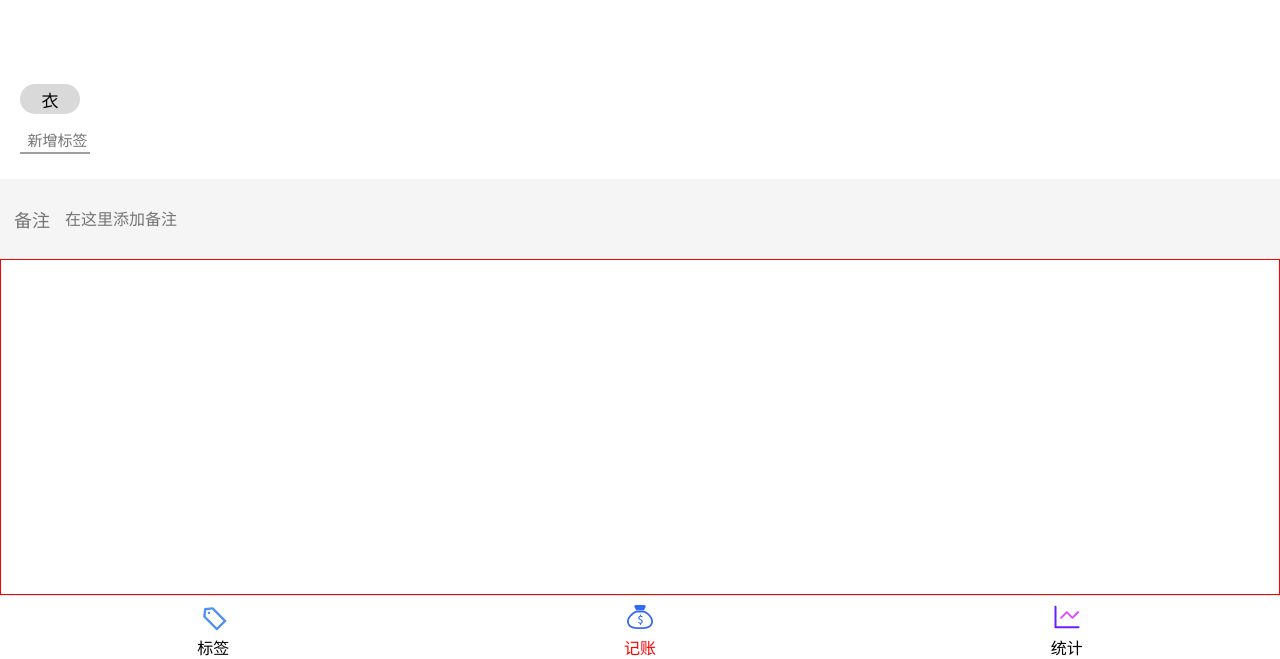
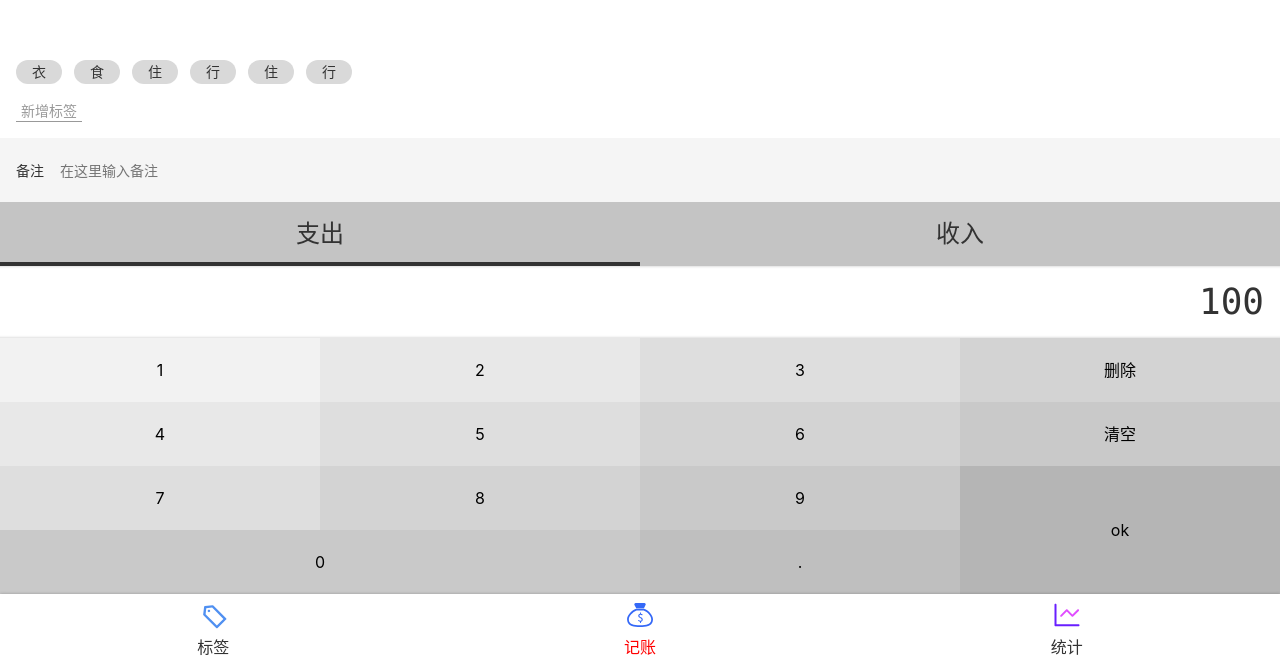
Before and after one commit to chenguocan/myMoney, a Vue app: page /#/money in a window 1280 px wide. Shown: the part 141-800 px from the top of the page. Built offline with nearby package versions, Linux system fonts and the light colour scheme.

Commit message:
Money静态页面

```diff
--- a/public/index.html
+++ b/public/index.html
@@ -3,7 +3,7 @@
   <head>
     <meta charset="utf-8">
     <meta http-equiv="X-UA-Compatible" content="IE=edge">
-    <meta name="viewport" content="width=device-width,initial-scale=1.0">
+      <meta name="viewport" content="width=device-width,initial-scale=1,minimum-scale=1,maximum-scale=1,user-scalable=no,viewport-fit=cover">
     <link rel="icon" href="<%= BASE_URL %>favicon.ico">
     <title><%= htmlWebpackPlugin.options.title %></title>
   </head>
--- a/src/App.vue
+++ b/src/App.vue
@@ -1,10 +1,22 @@
 <template>
   <div>
-    <div>
+    <div id="app">
       <router-view/>
     </div>
   </div>
 </template>
 <style lang="scss">
+@import "~@/assets/styles/reset.scss";
 @import "~@/assets/styles/style.scss";
+body{
+  font-family: $font-hei;
+  line-height: 1.5;
+  font-size: 16px;
+}
+#app{
+  -webkit-font-smoothing: antialiased;
+  -moz-osx-font-smoothing: grayscale;
+  color:#333;
+}
+
 </style>
--- /dev/null
+++ b/src/assets/styles/reset.scss
@@ -0,0 +1,17 @@
+* {
+  margin: 0; padding: 0;
+  box-sizing: border-box;
+}
+a{
+  text-decoration: none;
+  color: inherit;
+}
+ul, ol{
+  list-style: none;
+}
+button, input{
+  font: inherit;
+}
+:focus{
+  outline: none;
+}
--- a/src/assets/styles/style.scss
+++ b/src/assets/styles/style.scss
@@ -1,17 +1,19 @@
-*{
-    margin:0;
-    padding:0;
-    box-sizing: border-box;
+$font-hei: -apple-system, "Noto Sans", "Helvetica Neue", Helvetica, "Nimbus Sans L", Arial, "Liberation Sans", "PingFang SC", "Hiragino Sans GB", "Noto Sans CJK SC", "Source Han Sans SC", "Source Han Sans CN", "Microsoft YaHei", "Wenquanyi Micro Hei", "WenQuanYi Zen Hei", "ST Heiti", SimHei, "WenQuanYi Zen Hei Sharp", sans-serif;
+$font-kai: Baskerville, Georgia, "Liberation Serif", "Kaiti SC", STKaiti, "AR PL UKai CN", "AR PL UKai HK", "AR PL UKai TW", "AR PL UKai TW MBE", "AR PL KaitiM GB", KaiTi, KaiTi_GB2312, DFKai-SB, "TW\-Kai", serif;
+$font-song: Georgia, "Nimbus Roman No9 L", "Songti SC", "Noto Serif CJK SC", "Source Han Serif SC", "Source Han Serif CN", STSong, "AR PL New Sung", "AR PL SungtiL GB", NSimSun, SimSun, "TW\-Sung", "WenQuanYi Bitmap Song", "AR PL UMing CN", "AR PL UMing HK", "AR PL UMing TW", "AR PL UMing TW MBE", PMingLiU, MingLiU, serif;
+$color-highlight: #f00;
+%clearFix {
+    &::after {
+        content: '';
+        clear: both;
+        display: block;
+    }
 }
-*::before{
-    margin: 0;
-    padding: 0;
+$color-shadow: rgba(0, 0, 0, 0.25);
+%outerShadow {
+    box-shadow: 0 0 3px $color-shadow;
 }
-*::after{
-    margin:0;
-    padding: 0;
+%innerShadow {
+    box-shadow: inset 0 -3px 3px -3px $color-shadow,
+    inset 0 3px 3px -3px $color-shadow;
 }
-a{
-    text-decoration: none;
-    color:inherit;
-}
--- a/src/components/Layout.vue
+++ b/src/components/Layout.vue
@@ -1,7 +1,7 @@
 <template>
   <div>
     <div class="nav-wrapper">
-      <div class="content">
+      <div class="content" :class="classProfix && `${classProfix}-content`">
         <slot></slot>
       </div>
       <Nav />
@@ -11,7 +11,8 @@
 
 <script lang="ts">
 export default {
-name: "Layout"
+  props:["classProfix"],
+  name: "Layout"
 }
 </script>
 
--- a/src/components/Nav.vue
+++ b/src/components/Nav.vue
@@ -20,9 +20,10 @@ name: "Nav.vue"
 </script>
 
 <style lang="scss" scoped>
+@import "~@/assets/styles/style.scss";
 nav{
   display: flex;
-  box-shadow: 0 0 3px rgba(0,0,0,0.25);
+  @extend %outerShadow;
   justify-content:space-around;
   > .item{
     width: 33.33333%;
--- /dev/null
+++ b/src/components/Notes.vue
@@ -0,0 +1,37 @@
+<template>
+  <div>
+    <label class="notes">
+      <span class="name">备注</span>
+      <input type="text" placeholder="在这里输入备注"/>
+    </label>
+  </div>
+</template>
+
+<script lang="ts">
+export default {
+name: "Notes"
+}
+</script>
+
+<style lang="scss" scoped>
+@import "~@/assets/styles/style.scss";
+@import "~@/assets/styles/reset.scss";
+.notes{
+  padding-left:16px;
+  font-size: 14px;
+  display: block;
+  display: flex;
+  align-items: center;
+  background: #f5f5f5;
+  .name{
+    padding-right: 16px;
+  }
+  input{
+    height: 64px;
+    flex-grow: 1;
+    background:transparent;
+    border:none;
+    padding-right: 16px;
+  }
+}
+</style>
--- /dev/null
+++ b/src/components/NumberPad.vue
@@ -0,0 +1,81 @@
+<template>
+  <div class="numberPad">
+    <div class="output">100</div>
+    <div class="buttons clearfix">
+      <button>1</button>
+      <button>2</button>
+      <button>3</button>
+      <button>删除</button>
+      <button>4</button>
+      <button>5</button>
+      <button>6</button>
+      <button>清空</button>
+      <button>7</button>
+      <button>8</button>
+      <button>9</button>
+      <button class="ok">ok</button>
+      <button class="zero">0</button>
+      <button>.</button>
+    </div>
+  </div>
+</template>
+
+<script lang="ts">
+export default {
+  name: 'NumberPad'
+};
+</script>
+
+<style lang="scss" scoped>
+@import "~@/assets/styles/style.scss";
+@import "~@/assets/styles/reset.scss";
+.numberPad{
+  @extend %clearFix;
+  .output{
+    font-size:36px;
+    font-family: Consolas,monospace;
+    padding:9px 16px;
+    text-align: right;
+    @extend %innerShadow;
+  }
+  .buttons{
+    @extend %clearFix;
+    >button{
+      width: 25%;
+      height: 64px;
+      float: left;
+      background: transparent;
+      border:none;
+      &.ok{
+        float: right;
+        height: 64*2px;
+      }
+      &.zero{
+        width: 25*2%;
+      }
+      $bg:#f2f2f2;
+      &:nth-child(1){
+        background:#f2f2f2;
+      }
+      &:nth-child(2),&:nth-child(5){
+        background: darken($bg,4%);
+      }
+      &:nth-child(3),&:nth-child(6),&:nth-child(9){
+        background: darken($bg,8%);
+      }
+      &:nth-child(4),&:nth-child(7),&:nth-child(10){
+        background: darken($bg,12%);
+      }
+      &:nth-child(8),&:nth-child(11),&:nth-child(13){
+        background: darken($bg,16%);
+      }
+      &:nth-child(14){
+        background: darken($bg,20%);
+      }
+      &:nth-child(12){
+        background: darken($bg,24%);
+      }
+    }
+  }
+}
+</style>
--- /dev/null
+++ b/src/components/Tags.vue
@@ -0,0 +1,60 @@
+<template>
+  <div class="tags">
+    <ul class="current">
+      <li>衣</li>
+      <li>食</li>
+      <li>住</li>
+      <li>行</li>
+      <li>住</li>
+      <li>行</li>
+    </ul>
+    <div class="new">
+      <button>新增标签</button>
+    </div>
+  </div>
+</template>
+
+<script lang="ts">
+export default {
+  name: 'Tags'
+};
+</script>
+
+<style lang="scss" scoped>
+@import "~@/assets/styles/style.scss";
+@import "~@/assets/styles/reset.scss";
+.tags{
+  flex-grow: 1;
+  font-size: 14px;
+  padding:16px;
+  display: flex;
+  flex-direction: column;
+  justify-content: flex-end;
+  >.current{
+    display: flex;
+    flex-wrap: wrap-reverse;
+    overflow: auto;
+
+    >li{
+      background: #d9d9d9;
+      $h:24px;
+      height: $h;
+      line-height: $h;
+      border-radius: $h/2;
+      padding:0 16px;
+      margin-right: 12px;
+      margin-top: 4px;
+    }
+  }
+  >.new{
+    padding-top:16px;
+    button{
+      background:transparent;
+      border:none;
+      color:#999;
+      border-bottom:1px solid ;
+      padding:0 5px;
+    }
+  }
+}
+</style>
--- /dev/null
+++ b/src/components/Types.vue
@@ -0,0 +1,43 @@
+<template>
+  <div>
+    <ul class="types">
+      <li class="selected">支出</li>
+      <li>收入</li>
+    </ul>
+  </div>
+</template>
+
+<script lang="ts">
+export default {
+  name: 'Types'
+};
+</script>
+
+<style lang="scss" scoped>
+@import "~@/assets/styles/style.scss";
+@import "~@/assets/styles/reset.scss";
+.types{
+  background:#c4c4c4;
+  display: flex;
+  text-align: center;
+  font-size: 24px;
+  li{
+    width: 50vw;
+    height: 64px;
+    display: flex;
+    justify-content: center;
+    align-items: center;
+    position: relative;
+    &.selected::after{
+      content:"";
+      display:block;
+      position: absolute;
+      width: 100%;
+      left: 0;
+      bottom:0;
+      height: 4px;
+      background: #333333;
+    }
+  }
+}
+</style>
--- a/src/main.ts
+++ b/src/main.ts
@@ -6,7 +6,6 @@ import store from './store'
 import Nav from '@/components/Nav.vue';
 import Layout from '@/components/Layout.vue';
 import Icon from '@/components/Icon.vue';
-
 
 Vue.config.productionTip = false
 Vue.component("Nav",Nav)
--- a/src/views/Money.vue
+++ b/src/views/Money.vue
@@ -1,98 +1,33 @@
 <template>
   <div>
-    <Layout>
-      <div class="messageBox">
-        <div class="myLabels">
-          <div class="labels">衣</div>
-        </div>
-
-        <div class="addLabels">
-          <input type="text" placeholder="新增标签">
-        </div>
-      </div>
-      <div class="remaks">
-        <span>备注</span><input type="text" placeholder="在这里添加备注" >
-      </div>
-      <div class="caculator">
-
-
-      </div>
+    <Layout class-profix="layout">
+      <Tags></Tags>
+      <Notes></Notes>
+      <Types></Types>
+      <NumberPad></NumberPad>
     </Layout>
   </div>
 </template>
 
 <script lang="ts">
+
+import Tags from "@/components/Tags.vue";
+import Types from '@/components/Types.vue';
+import Notes from '@/components/Notes.vue';
+import NumberPad from '@/components/NumberPad.vue';
 export default {
   name: "Money",
-
+  components: {Tags,Types,Notes,NumberPad},
+  data() {
+    return {
+    }
+  },
 }
 </script>
-
-<style lang="scss" scoped>
-.messageBox{
-  min-height:40vh;
-  max-width:100vw ;
-  display: flex;
+<style>
+.layout-content{
+  display:flex;
   flex-direction: column;
   justify-content: flex-end;
-  .myLabels{
-    display: flex;
-    justify-content: flex-start;
-    flex-wrap: wrap-reverse;
-    .labels{
-      height: 30px;
-      width: 60px;
-      border-radius: 20px 20px 20px 20px;
-      background: rgb(217, 217, 217);
-      transform: translateX(20px) translateY(-5px);
-      display: flex;
-      justify-content: center;
-      align-items: center;
-      margin-right: 25px;
-      margin-top:10px;
-      font-size: 17px;
-    }
-  }
-  .addLabels{
-    height: 40px;
-     width: 100px;
-    display: flex;
-    justify-content: center;
-    margin:10px 5px;
-      input{
-      height: 25px;
-      width: 70px;
-      font-size: 15px;
-      border:0;
-      border-bottom:2px solid rgb(159, 159, 159);
-      outline: none;
-      text-indent: 0.5em;
-    }
-  }
-}
-.remaks {
-  min-height: 10vh;
-  max-width: 100vw;
-  display: flex;
-  justify-content: flex-start;
-  padding-left: 14px;
-  align-items: center;
-  font-size: 18px;
-  background:rgb(245, 245, 245);
-  color:rgb(117, 117, 117);
-   input{
-     margin-left: 15px;
-     margin-top:2px;
-     border:0;
-     background: inherit;
-     font-size: 16px;
-     outline: none;
-     color:rgb(170, 170, 170);
-   }
-}
-.caculator{
-  width: 100vw;
-  height: (100vh - 40vh - 10vh - 8vh);
-  border:1px solid red;
 }
 </style>
```
